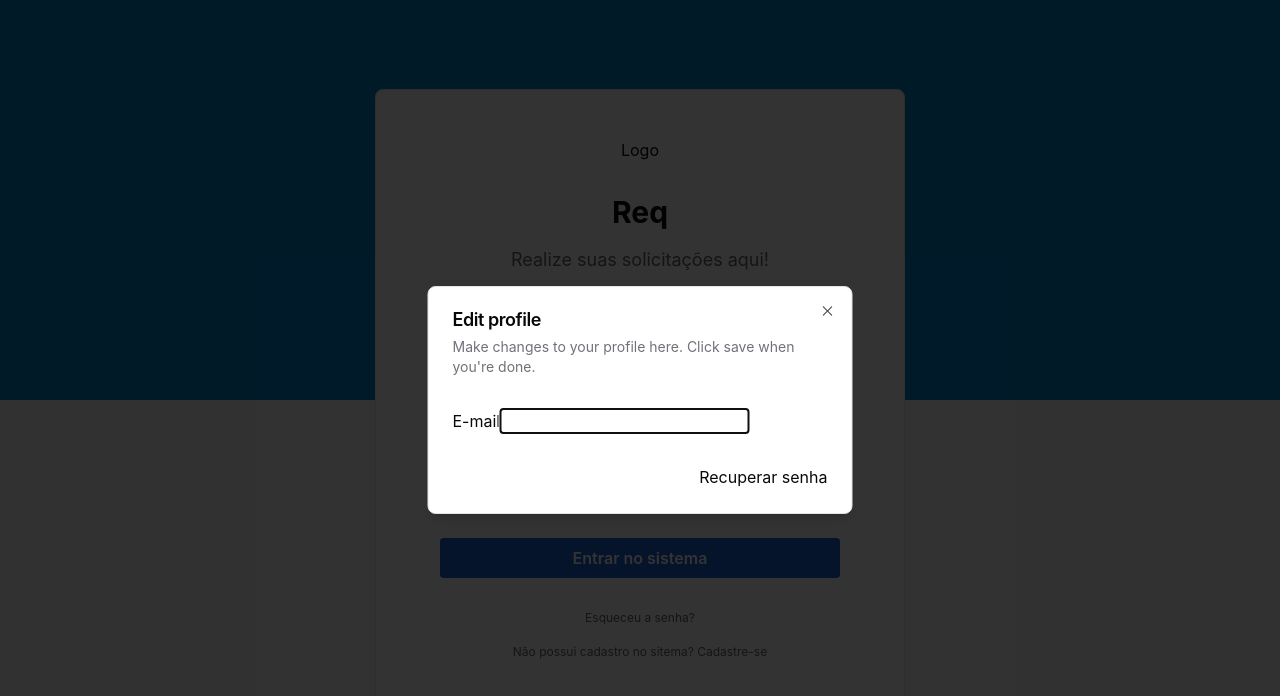
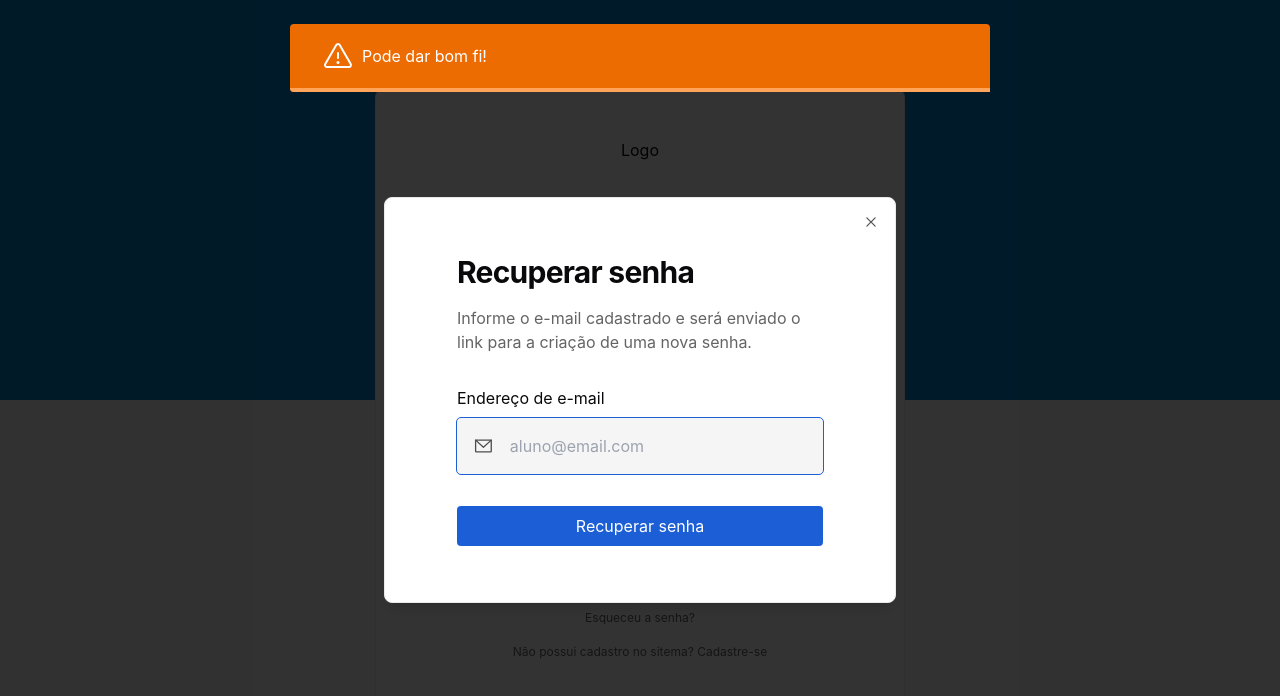
Before and after one commit to RianZenki/Req, a React (Vite) app: page / in a window 1280 px wide. Both pictures are taken after a click on the element "Esqueceu a senha?". Shown: the top 696 px of the page. Built offline with nearby package versions, Linux system fonts and the light colour scheme.

Commit message:
feat: adjust styles from account recovery modal component

```diff
--- a/src/components/AccountRecoveryModal/index.tsx
+++ b/src/components/AccountRecoveryModal/index.tsx
@@ -1,31 +1,105 @@
-import { AlertDialogHeader } from "../ui/alert-dialog"
-import { Dialog, DialogContent, DialogDescription, DialogFooter, DialogTitle, DialogTrigger } from "../ui/dialog"
+import { zodResolver } from "@hookform/resolvers/zod";
+import { CircleNotch, EnvelopeSimple } from "phosphor-react";
+import { FormProvider, useForm } from "react-hook-form";
+import { z } from "zod";
+import { TextInput } from "../TextInput";
+import { AlertDialogHeader } from "../ui/alert-dialog";
+import {
+   Dialog,
+   DialogContent,
+   DialogDescription,
+   DialogFooter,
+   DialogTitle,
+   DialogTrigger,
+} from "../ui/dialog";
+import { useState } from "react";
+import { Alert } from "../Alert";
+
+const createRecoveryFormSchema = z.object({
+   recoveryEmail: z
+      .string()
+      .min(1, "* Campo obrigatório")
+      .email("* Digite um e-mail válido"),
+});
+
+type createRecoveryData = z.infer<typeof createRecoveryFormSchema>;
 
 export const AccountRecoveryModal = () => {
+   const [isLoading, setIsLoading] = useState(false);
+
+   const createLoginForm = useForm<createRecoveryData>({
+      resolver: zodResolver(createRecoveryFormSchema),
+   });
+
+   const { handleSubmit } = createLoginForm;
+
+   const handleRecovery = (data: createRecoveryData) => {
+      console.log(data);
+   };
+
    return (
+      <>
+         <Alert text="Pode dar bom fi!" type="warning" />
          <Dialog>
             <DialogTrigger asChild>
-         <p className="cursor-pointer text-xs text-[#646464]">
+               <p className="cursor-pointer text-xs text-[#646464] hover:underline">
                   Esqueceu a senha?
                </p>
             </DialogTrigger>
-      <DialogContent className="sm:max-w-[425px]">
+            <DialogContent className="flex flex-col py-14 px-[72px] border border-[#e9e9e9] bg-white rounded-lg">
                <AlertDialogHeader>
-          <DialogTitle>Edit profile</DialogTitle>
-          <DialogDescription>
-            Make changes to your profile here. Click save when you're done.
+                  <DialogTitle className="text-3xl font-bold mb-2">
+                     Recuperar senha
+                  </DialogTitle>
+                  <DialogDescription className="text-[#646464] text-base">
+                     Informe o e-mail cadastrado e será enviado o link para a
+                     criação de uma nova senha.
                   </DialogDescription>
                </AlertDialogHeader>
-        <div className="grid gap-4 py-4">
-            <label htmlFor="">
-               E-mail
-               <input type="text" />
-            </label>
-        </div>
+               <FormProvider {...createLoginForm}>
+                  <form
+                     onSubmit={handleSubmit(handleRecovery)}
+                     id="recevoryForm"
+                     className="flex flex-col gap-4 mt-4"
+                  >
+                     <TextInput.Root>
+                        <TextInput.Label htmlFor="recoveryEmail">
+                           Endereço de e-mail
+                           <TextInput.Field>
+                              <TextInput.Icon
+                                 icon={EnvelopeSimple}
+                                 size={24}
+                                 color="#4D4D4D"
+                              />
+                              <TextInput.Input
+                                 name="recoveryEmail"
+                                 type="email"
+                                 placeholder="aluno@email.com"
+                              />
+                           </TextInput.Field>
+                           <TextInput.ErrorMessage field="recoveryEmail" />
+                        </TextInput.Label>
+                     </TextInput.Root>
+                  </form>
+               </FormProvider>
                <DialogFooter>
-          <button type="submit">Recuperar senha</button>
+                  <button
+                     type="submit"
+                     form="recevoryForm"
+                     className="w-full h-10 text-base text-white bg-brandColor-700 rounded cursor-pointer transition flex justify-center items-center gap-1 hover:bg-[#2672f9]"
+                  >
+                     {isLoading ? (
+                        <>
+                           <CircleNotch size={20} className="animate-spin" />
+                           Enviando e-mail...
+                        </>
+                     ) : (
+                        <>Recuperar senha</>
+                     )}
+                  </button>
                </DialogFooter>
             </DialogContent>
          </Dialog>
-  )
-}
+      </>
+   );
+};
```
Lines whose indentation alone changed are shown as unchanged.
